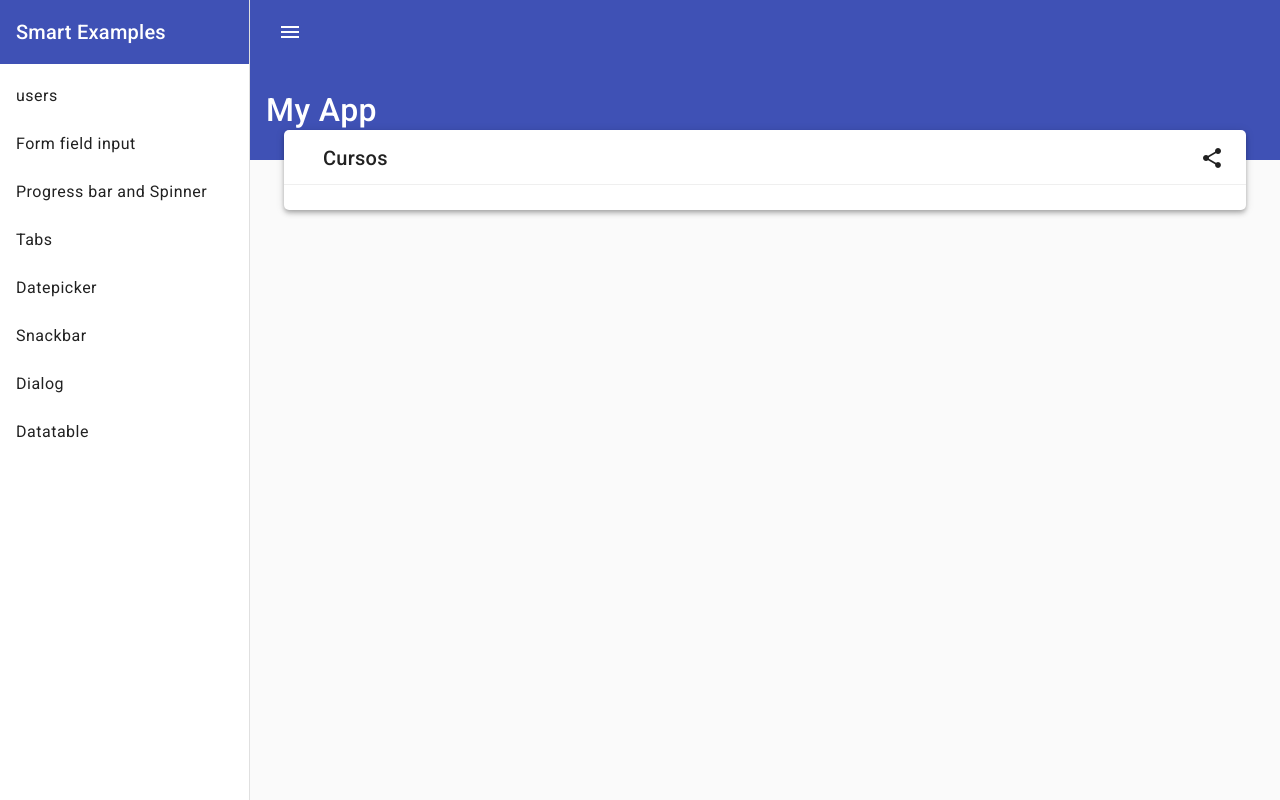
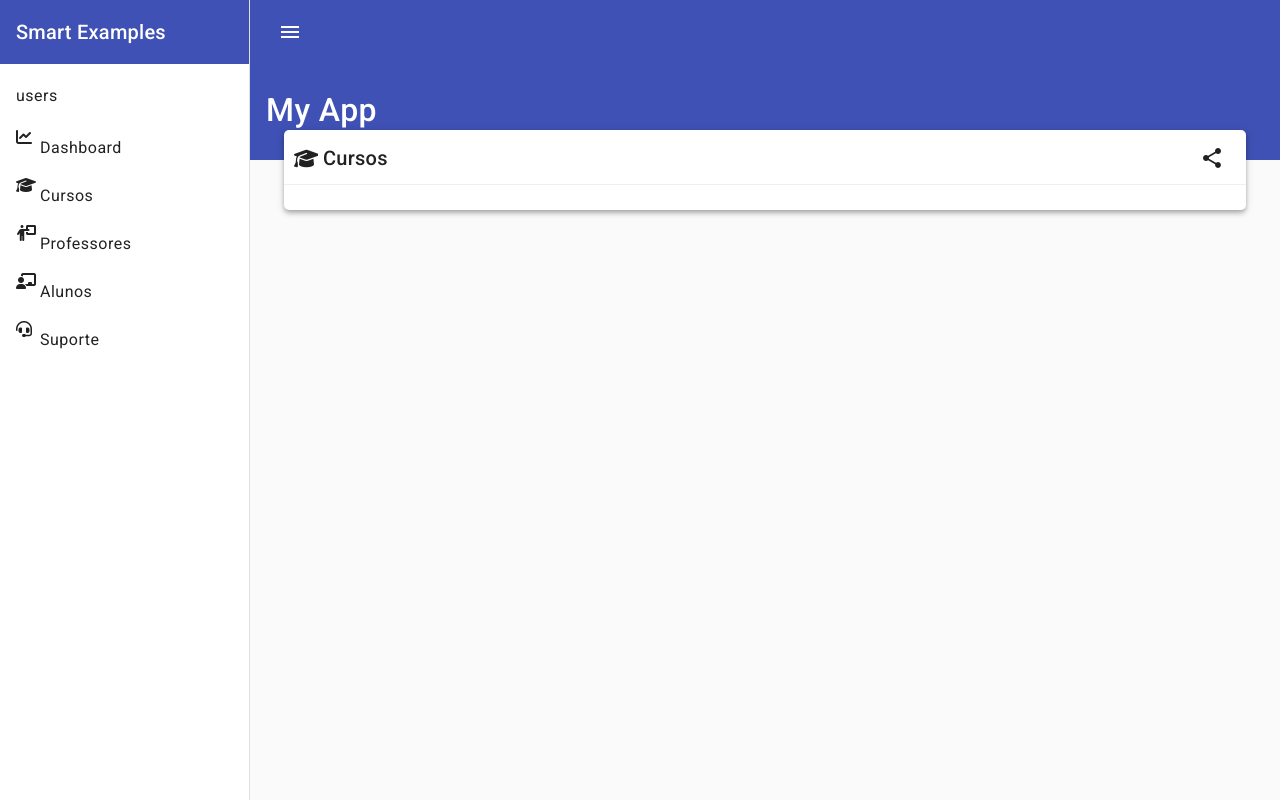
Before and after one commit to Rafael18/ProjectSchool, an Angular app: page /courses in a window 1280 px wide. Built offline with nearby package versions, Linux system fonts and the light colour scheme.

Commit message:
Instalação do FontAwesome e criação do menu dinamico

```diff
--- a/package.json
+++ b/package.json
@@ -21,6 +21,7 @@
     "@angular/platform-browser": "^15.2.0",
     "@angular/platform-browser-dynamic": "^15.2.0",
     "@angular/router": "^15.2.0",
+    "@fortawesome/fontawesome-free": "^6.7.1",
     "rxjs": "~7.8.0",
     "tslib": "^2.3.0",
     "zone.js": "~0.12.0"
--- a/src/app/app.component.html
+++ b/src/app/app.component.html
@@ -11,13 +11,11 @@
   </mat-toolbar>
   <mat-nav-list>
     <a mat-list-item routerLink="/users">users</a>
-    <a mat-list-item routerLink="/formFieldInput">Form field input</a>
-    <a mat-list-item routerLink="/progBarSpinner">Progress bar and Spinner</a>
-    <a mat-list-item routerLink="/tabs">Tabs</a>
-    <a mat-list-item routerLink="/datepicker">Datepicker</a>
-    <a mat-list-item routerLink="/snackbar">Snackbar</a>
-    <a mat-list-item routerLink="/dialog">Dialog</a>
-    <a mat-list-item routerLink="/datatable">Datatable</a>
+    <a *ngFor="let item of items_menu" mat-list-item [routerLink]="item.link" routerLinkActive="active">
+      <mat-icon fontSet="fa" [fontIcon]="item.icon"></mat-icon>
+      <span>{{ item.label }}</span>
+    </a>
+
   </mat-nav-list>
   </mat-sidenav>
 
--- a/src/app/app.component.ts
+++ b/src/app/app.component.ts
@@ -1,6 +1,8 @@
 import { BreakpointObserver } from '@angular/cdk/layout';
 import { Component } from '@angular/core';
 import { fromEvent, map } from 'rxjs';
+import { MenuItem } from './shared/models/menuItem';
+import { menuItems } from './shared/models/menu';
 
 export const SCROLL_CONTAINER = 'mat-sidenav-content';
 export const TEXT_LIMIT = 50;
@@ -15,6 +17,8 @@
   public isSmallScreen = false;
   public popText = false;
   public applyShadow = false;
+  public items_menu: MenuItem[] = menuItems;
+
 
   constructor(private breakpointObserver: BreakpointObserver){}
   ngOnInit(): void {
--- a/src/app/shared/components/toolbar-title/toolbar-title.component.html
+++ b/src/app/shared/components/toolbar-title/toolbar-title.component.html
@@ -1,5 +1,5 @@
 <mat-toolbar>
-<mat-icon class="icon-space">{{icon}}</mat-icon>
+<mat-icon class="icon-space" fontSet="{{fontset}}" ngClass="{{ iconFa }}">{{ iconMat }}</mat-icon>
 <span>{{title}}</span>
 <span fxFlex></span>
 <ng-content></ng-content>
--- a/src/app/shared/components/toolbar-title/toolbar-title.component.scss
+++ b/src/app/shared/components/toolbar-title/toolbar-title.component.scss
@@ -1,5 +1,10 @@
 .icon-space{
   margin-right: 5px;
+}
+
+.icon-space-mat{
+  font-size: 20px;
+  margin: 5px 5px 0px 0px;
 }
 
 mat-toolbar{
--- a/src/app/shared/components/toolbar-title/toolbar-title.component.ts
+++ b/src/app/shared/components/toolbar-title/toolbar-title.component.ts
@@ -7,5 +7,19 @@
 })
 export class ToolbarTitleComponent {
   @Input() title: string = "";
-  @Input() icon: string = "";
+
+  iconFa = '';
+  iconMat = '';
+  fontset = ''
+
+  @Input()
+  set icon(value: string){
+
+    if(value.includes('fa-')){
+      this.iconFa = `icon-space-mat ${value}`;
+      this.fontset = 'fa'
+    }else{
+      this.iconMat = value;
+    }
+  }
 }
--- a/src/styles.scss
+++ b/src/styles.scss
@@ -1,4 +1,5 @@
 /* You can add global styles to this file, and also import other style files */
+@import '../node_modules/@fortawesome/fontawesome-free/css/all.min.css';
 
 html, body { height: 100%; }
 body { margin: 0; font-family: Roboto, "Helvetica Neue", sans-serif; }
```
Also changed, not shown: 1 other file (tests, documents, lock files or other folders).
